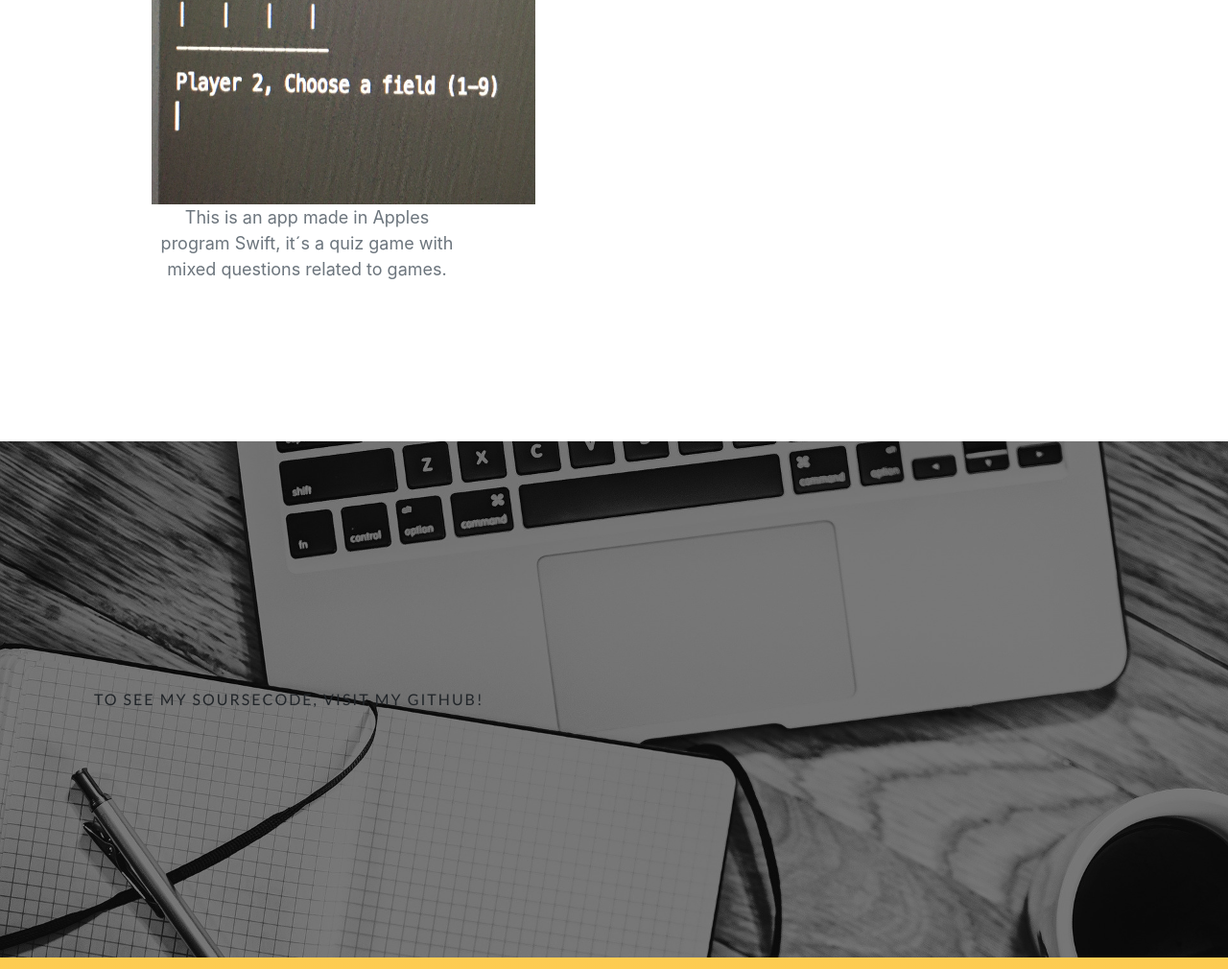
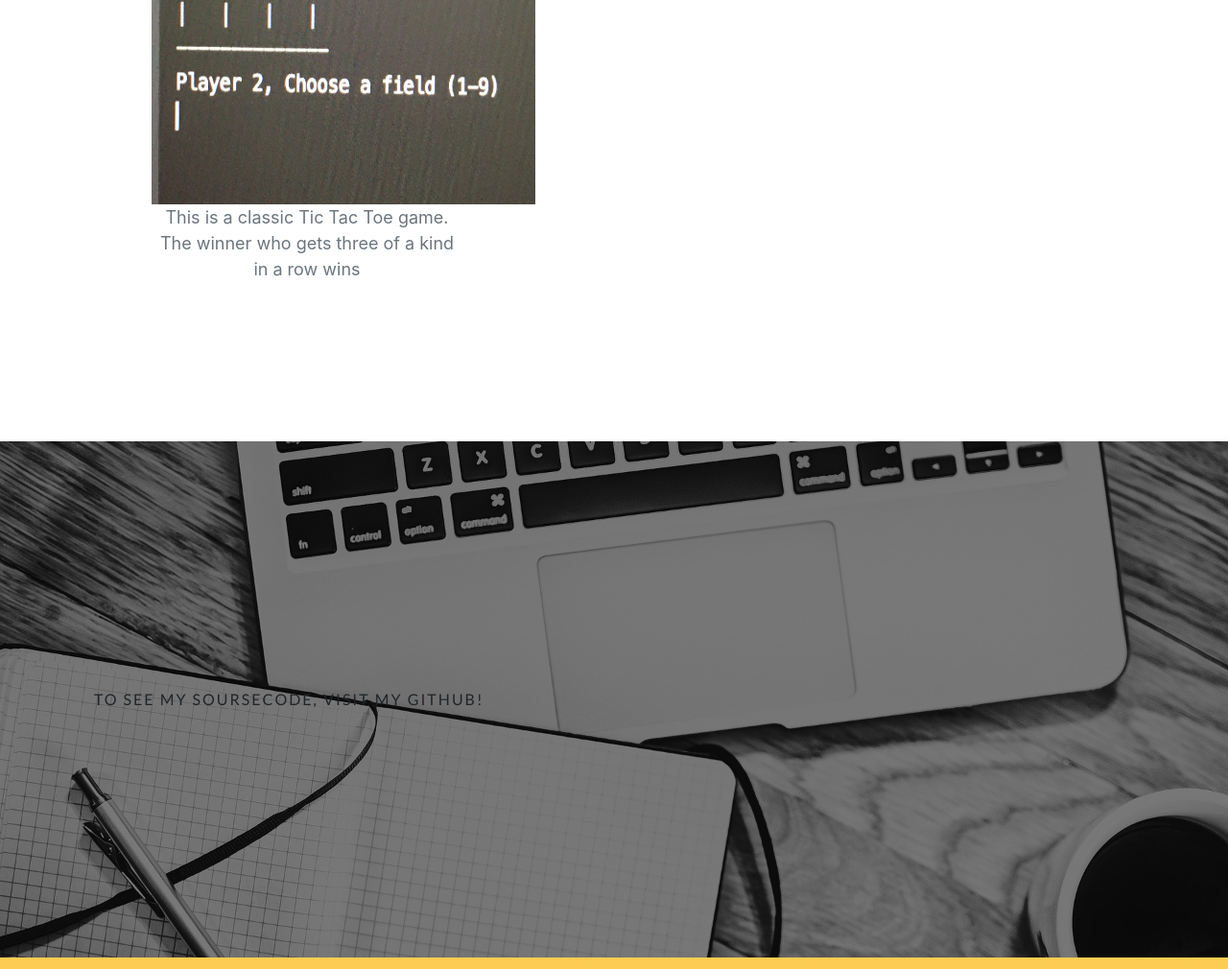
Before and after one commit to JacobEhvall/jacobehvall.github.io, a website with bundled scripts: page index.html in a window 1280 px wide. Shown: the part 2950-3960 px from the top of the page at 96% size. Built offline with nearby package versions, Linux system fonts and the light colour scheme; a web font is replaced by a local one.

Commit message:
Change text to Tic

```diff
--- a/index.html
+++ b/index.html
@@ -121,7 +121,7 @@
         <div class="col-lg-6">
           <div class="feature-item">
             <img id="tic"src="img/Tic tac toe.jpg" alt="iphone" width="400" height="400"/>
-            <p class="text-muted">This is an app made in Apples program Swift, it´s a quiz game with mixed questions related to games. </p>
+            <p class="text-muted">This is a classic Tic Tac Toe game. The winner who gets three of a kind in a row wins</p>
           </div>
       </div>
     </div>
```
